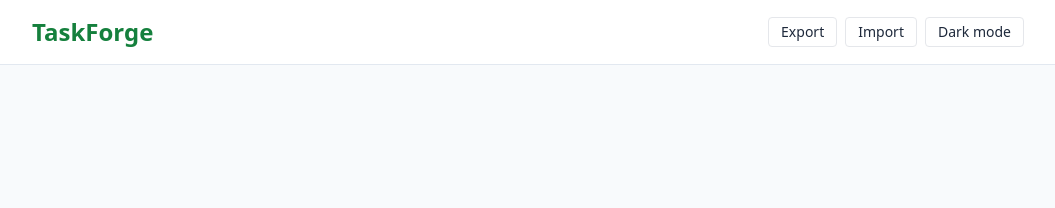
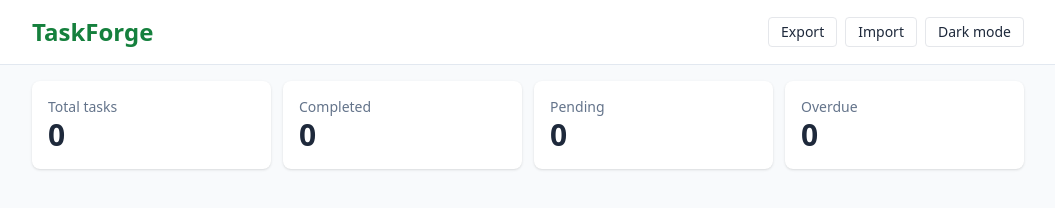
Before and after one commit to phil-code-dotcom/task-forge, a website: page index.html in a window 1280 px wide. Shown: the whole page, without its empty margins (112-1167 px from the left). Drawn offline with nearby package versions, Linux system fonts and the light colour scheme.

Commit message:
feat: html & css for statistic card section with reponsiveness

```diff
--- a/index.html
+++ b/index.html
@@ -32,6 +32,30 @@
         </div>
     </header>
 
+    <main class="mx-auto max-w-5xl space-y-4 p-4">
+
+        <!-- the statistics card section-->
+        <section id="stats" class="grid grid-cols-2 gap-3 md:grid-cols-4">
+            <div class="rounded-lg bg-white p-4 shadow dark:bg-slate-800">
+                <p class="text-sm text-slate-500 dark:text-slate-400">Total tasks</p>
+                <p id="stat-total" class="text-3xl font-bold">0</p>
+            </div>
+            <div class="rounded-lg bg-white p-4 shadow dark:bg-slate-800">
+                <p class="text-sm text-slate-500 dark:text-slate-400">Completed</p>
+                <p id="stat-completed" class="text-3xl font-bold">0</p>
+            </div>
+            <div class="rounded-lg bg-white p-4 shadow dark:bg-slate-800">
+                <p class="text-sm text-slate-500 dark:text-slate-400">Pending</p>
+                <p id="stat-pending" class="text-3xl font-bold">0</p>
+            </div>
+            <div class="rounded-lg bg-white p-4 shadow dark:bg-slate-800">
+                <p class="text-sm text-slate-500 dark:text-slate-400">Overdue</p>
+                <p id="stat-overdue" class="text-3xl font-bold">0</p>
+            </div>
+        </section>
+
+    </main>
+
 </body>
 
 </html>
```
Also changed, not shown: src/output.css.
